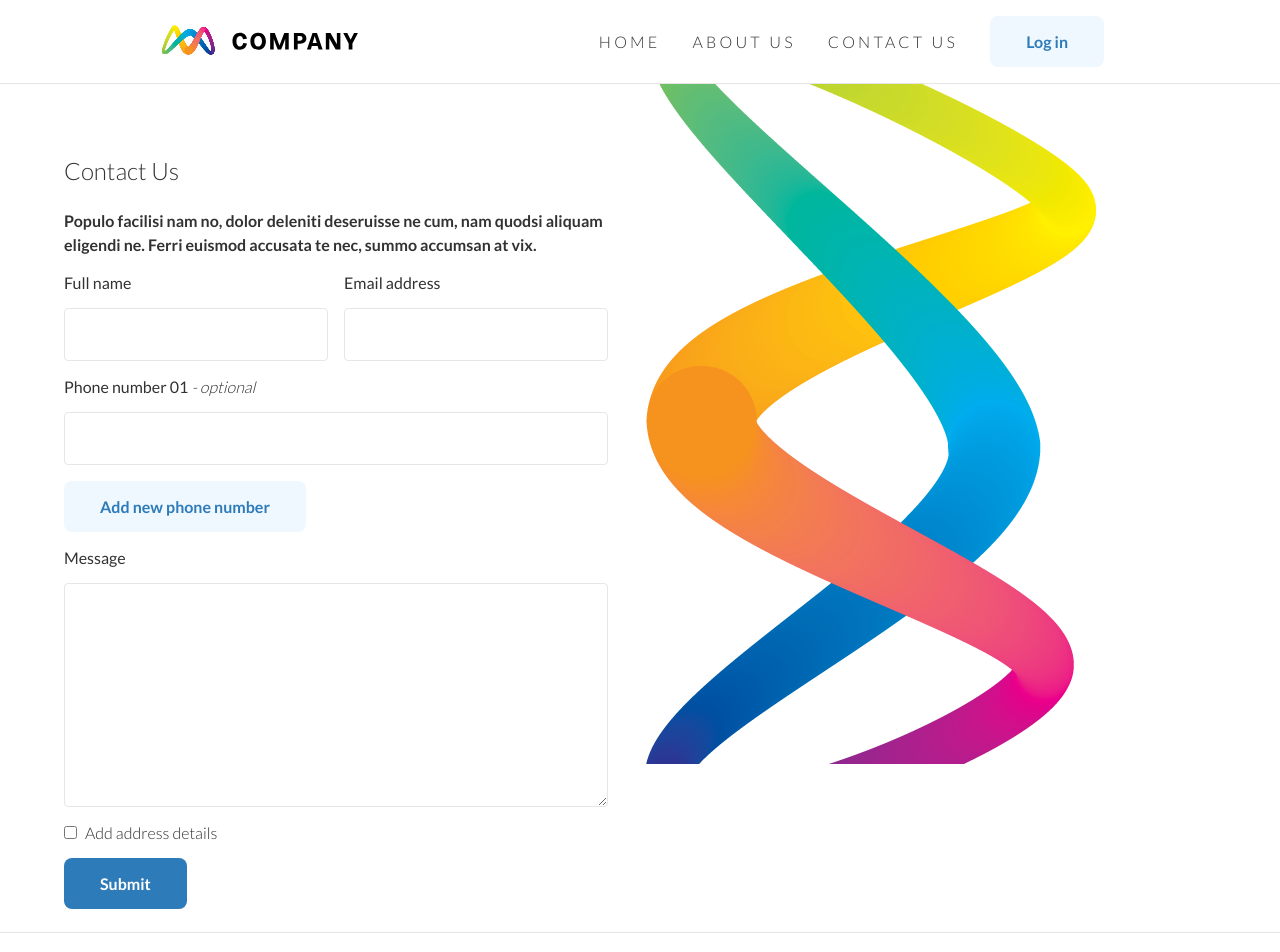
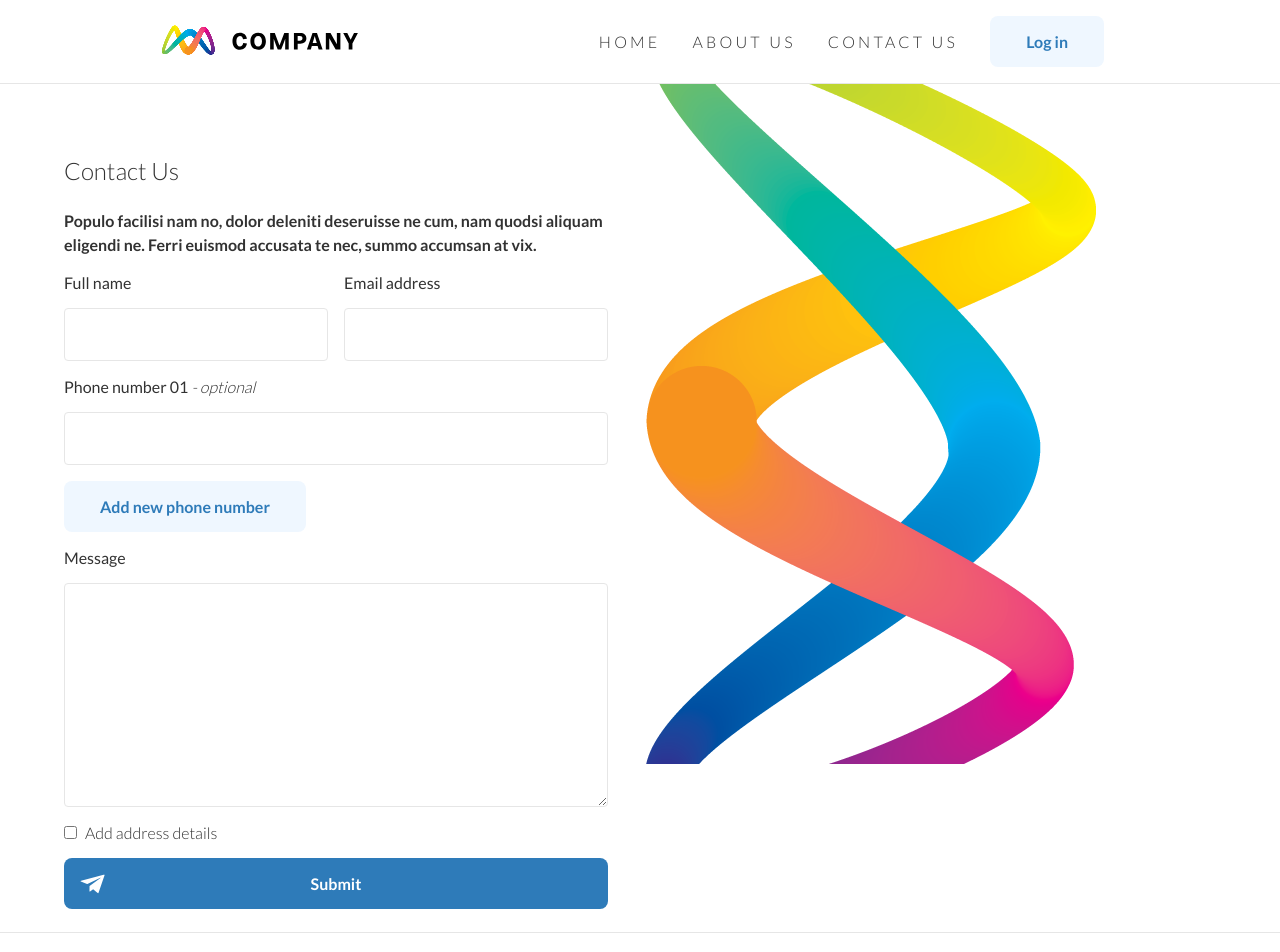
Before and after one commit to samueljacobs98/app-s-e-t, a React (Create React App) app: page /contact-us in a window 1280 px wide. Shown: the top 952 px of the page. Built offline with nearby package versions, Linux system fonts and the light colour scheme.

Commit message:
updated submit button

```diff
--- a/src/components/Button/Button.jsx
+++ b/src/components/Button/Button.jsx
@@ -1,5 +1,6 @@
 import { Link } from "react-router-dom";
 import "./Button.scss";
+import buttonIcon from "../../assets/svgs/Icon_Submit.svg";
 
 const Button = ({
   text,
@@ -9,16 +10,23 @@ const Button = ({
   type = "button",
   location = "home",
 }) => {
+  const getClassName = () => {
+    let name = "button button--" + order;
+    if (type === "submit") {
+      name += " button--submit";
+    }
+    return name;
+  };
+
   return link ? (
-    <Link
-      className={"button button--" + order}
-      onClick={onClick}
-      to={"/" + location}
-    >
+    <Link className={getClassName()} onClick={onClick} to={"/" + location}>
       {text}
     </Link>
   ) : (
-    <button type={type} className={"button button--" + order} onClick={onClick}>
+    <button type={type} className={getClassName()} onClick={onClick}>
+      {type === "submit" && (
+        <img className="button__icon" src={buttonIcon} alt="submit" />
+      )}
       {text}
     </button>
   );
--- a/src/components/Button/Button.scss
+++ b/src/components/Button/Button.scss
@@ -9,6 +9,7 @@
   text-decoration: none;
   display: block;
   text-align: center;
+  position: relative;
 
   &--primary {
     color: $colour-white;
@@ -23,10 +24,20 @@
   &:hover {
     cursor: pointer;
   }
+
+  &__icon {
+    position: absolute;
+    left: $gap;
+    width: 25px;
+  }
 }
 
 @media screen and (min-width: $tablet-breakpoint) {
   .button {
     width: fit-content;
+
+    &--submit {
+      width: 100%;
+    }
   }
 }
```
